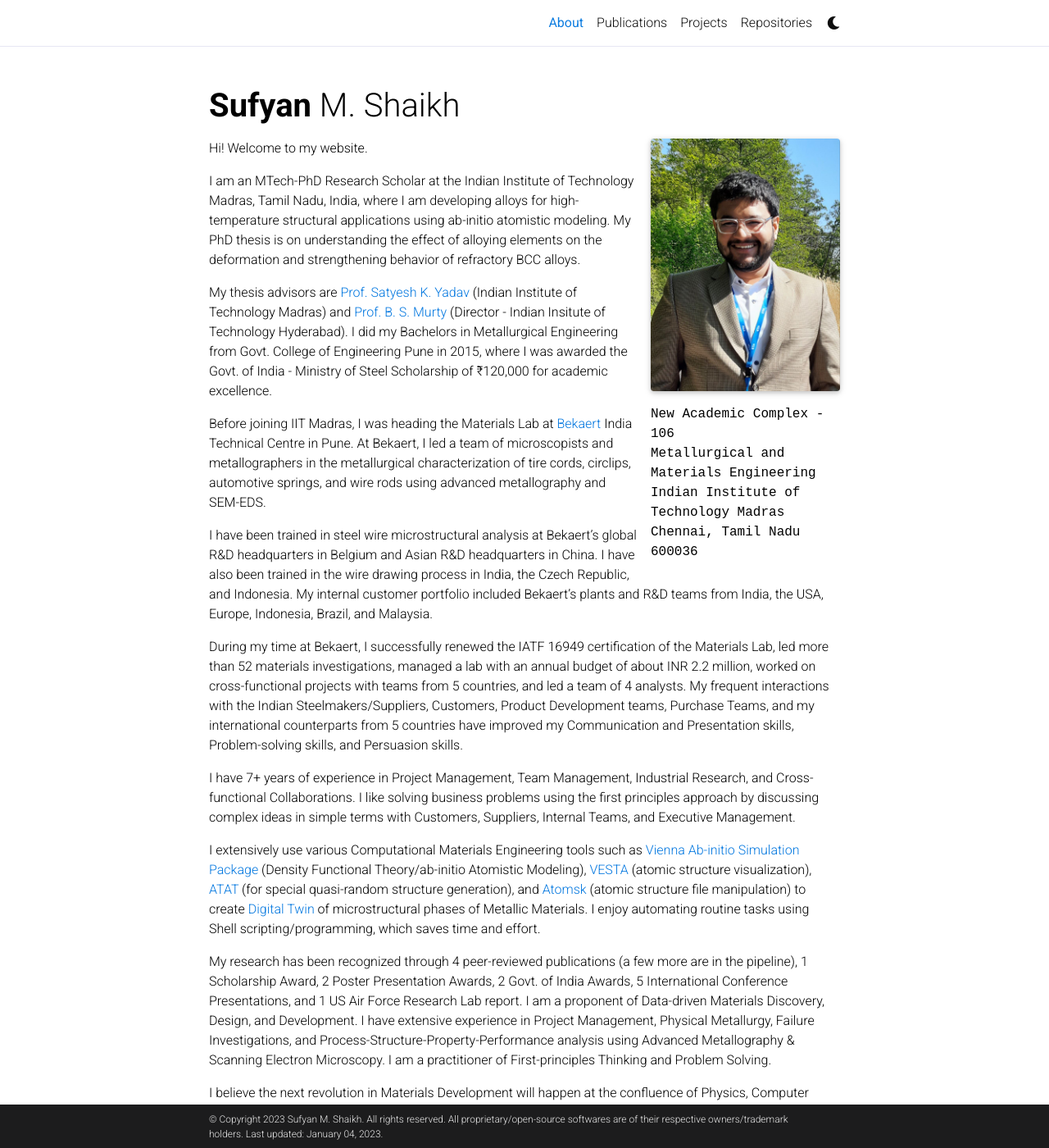
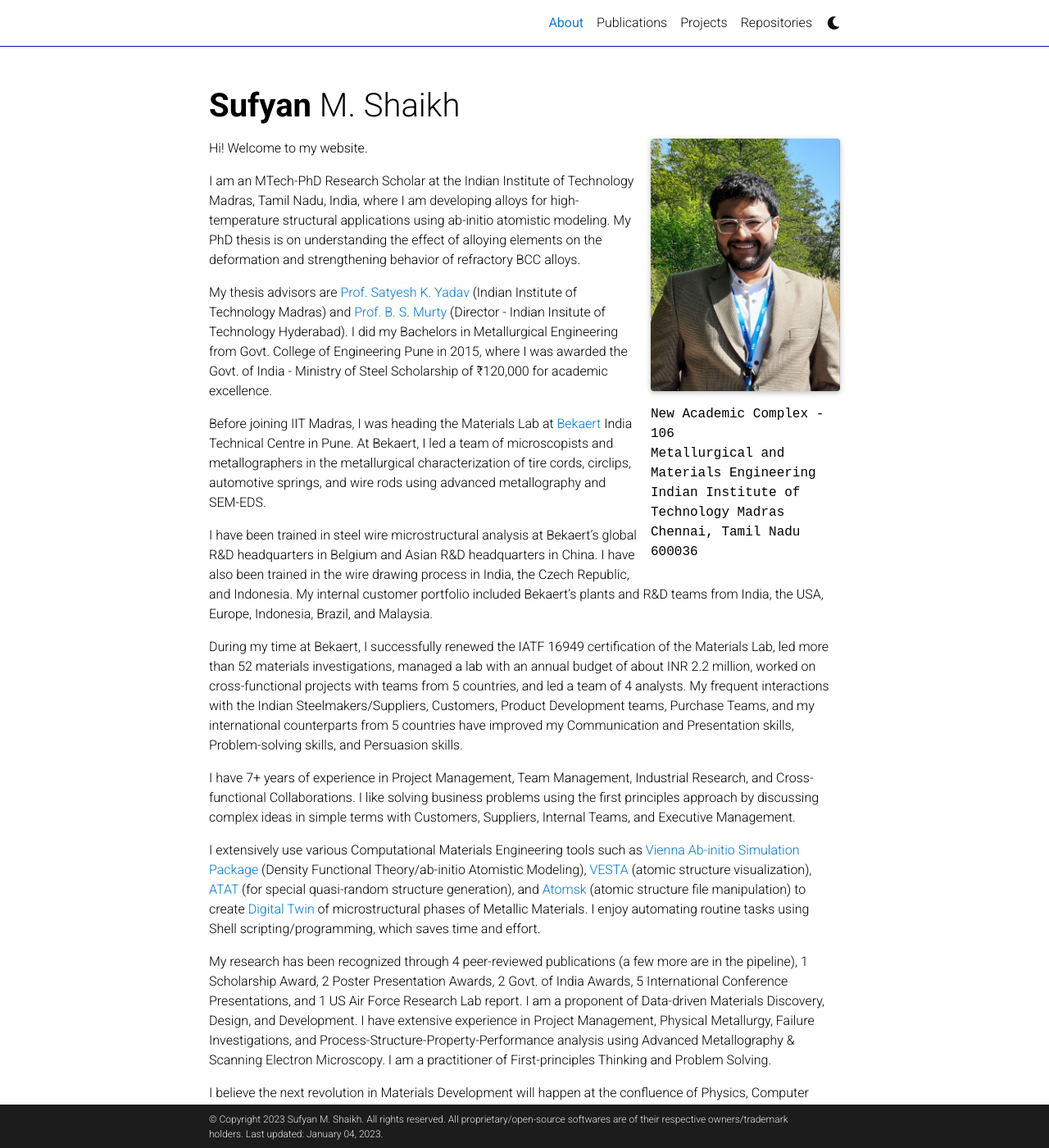
Before and after one commit to sufyanshk/sufyanshk.github.io, a Jekyll site: the page built from _pages/about.md, in a window 1280 px wide and 1400 px high. Shown: the whole window at 82% size. Built offline with Jekyll 4.4.1, drawn with Linux system fonts in a browser that asks for light colours; full-size pictures stand in for the smaller copies a plugin makes; comment, search, counter and statistics services are not loaded; a style sheet for code colours, icons or effects is not loaded.

Commit message:
modified:   _sass/_themes.scss

```diff
--- a/_sass/_themes.scss
+++ b/_sass/_themes.scss
@@ -13,7 +13,7 @@
   --global-footer-text-color: #{$grey-color-light};
   --global-footer-link-color: #{$white-color};
   --global-distill-app-color: #{$grey-color};
-  --global-divider-color: rgba(0,0,150,0.1);
+  --global-divider-color: rgba(0,0,150,1);
   --global-card-bg-color: #{$white-color};
 
   .fa-sun {
```
